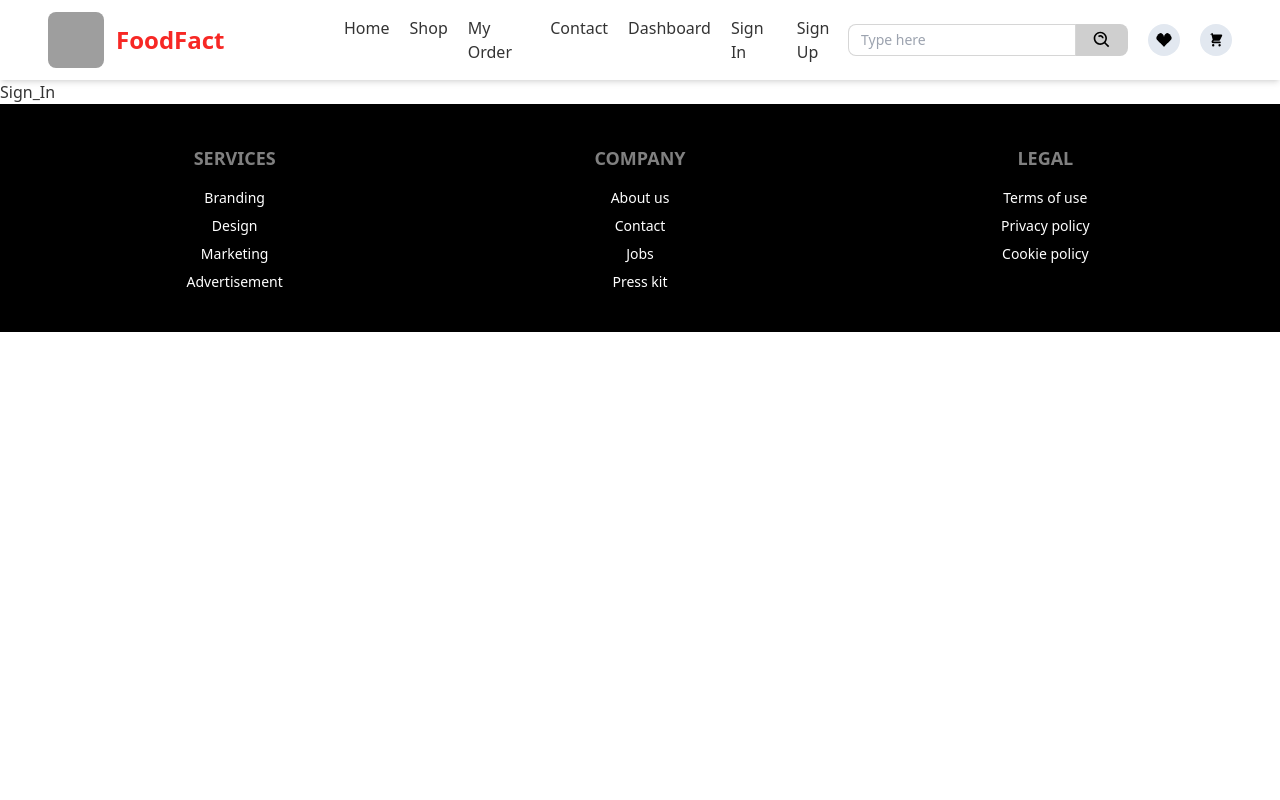
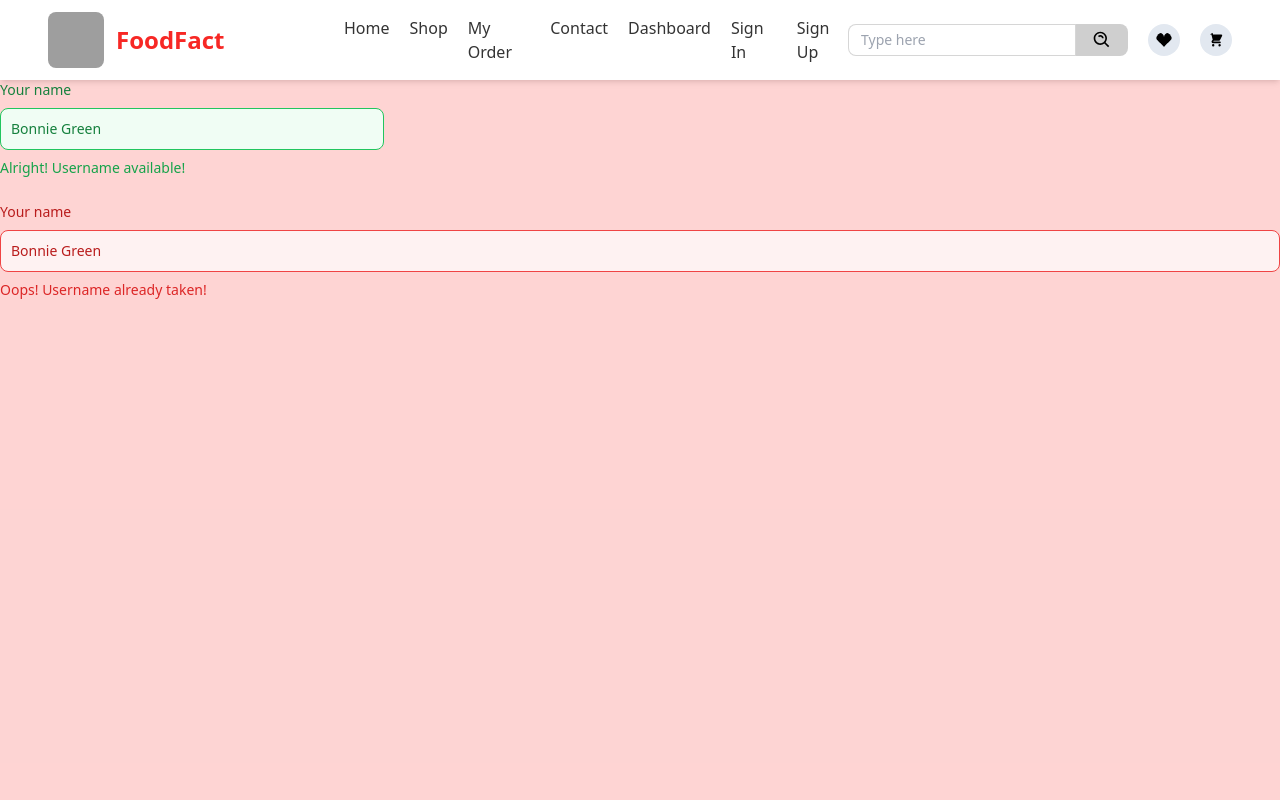
Before and after one commit to ssmdbayzid/food_Factory, a React (Create React App) app: page /sign-in in a window 1280 px wide. Shown: the top 800 px of the page. Built offline with nearby package versions, Linux system fonts and the light colour scheme; grey boxes are pictures that could not be loaded.

Commit message:
added login form

```diff
--- a/src/Pages/Sign_In/Sign_In.js
+++ b/src/Pages/Sign_In/Sign_In.js
@@ -1,9 +1,18 @@
 import React from 'react'
 
 const Sign_In = () => {
-  return (
-    <div>Sign_In</div>
-  )
+  return (<div className="h-screen bg-primary/20">
+<div class="mb-6 w-96">
+  <label for="username-success" class="block mb-2 text-sm font-medium text-green-700 dark:text-green-500">Your name</label>
+  < input alt='#' type="text" id="username-success" class="bg-green-50 border border-green-500 text-green-900 placeholder-green-700 text-sm rounded-lg focus:ring-green-500 focus:border-green-500 block w-full p-2.5 dark:bg-green-100 dark:border-green-400" placeholder="Bonnie Green" />
+  <p class="mt-2 text-sm text-green-600 dark:text-green-500"><span class="font-medium">Alright!</span> Username available!</p>
+</div>
+<div>
+  <label for="username-error" class="block mb-2 text-sm font-medium text-red-700 dark:text-red-500">Your name</label>
+  < input type="text" id="username-error" class="bg-red-50 border border-red-500 text-red-900 placeholder-red-700 text-sm rounded-lg focus:ring-red-500 focus:border-red-500 block w-full p-2.5 dark:bg-red-100 dark:border-red-400" placeholder="Bonnie Green" />
+  <p class="mt-2 text-sm text-red-600 dark:text-red-500"><span class="font-medium">Oops!</span> Username already taken!</p>
+</div>
+    </div>)
 }
 
 export default Sign_In
```
